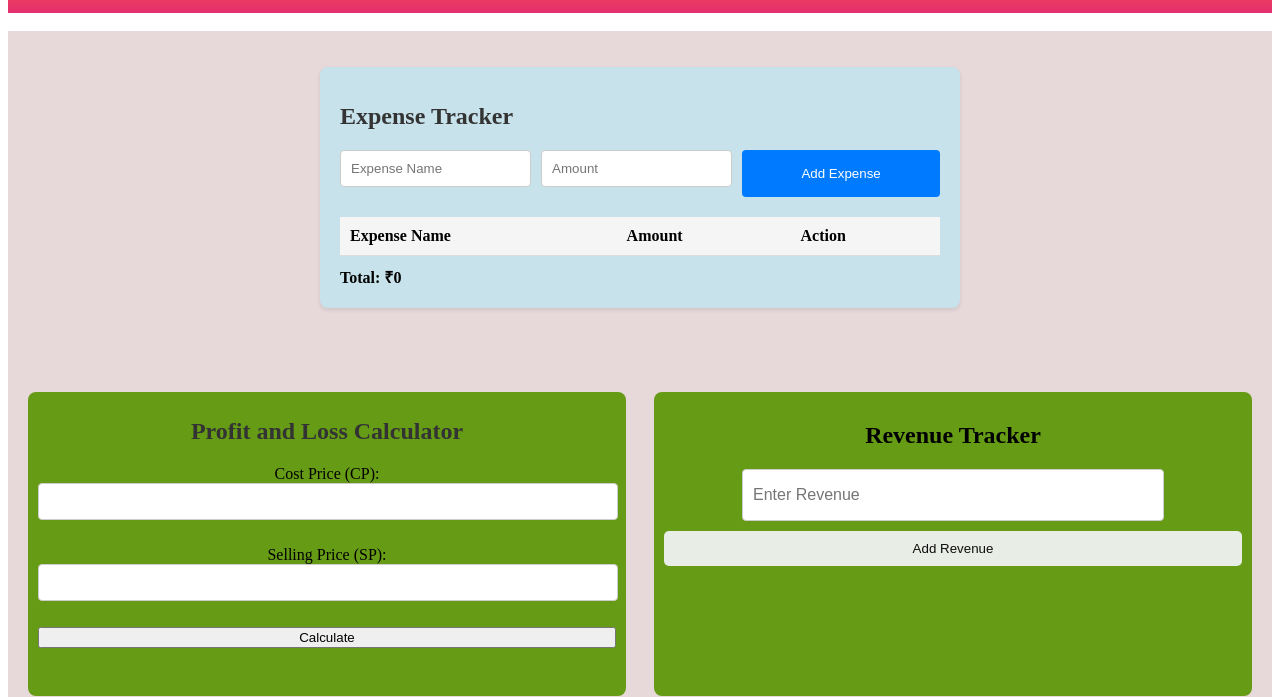
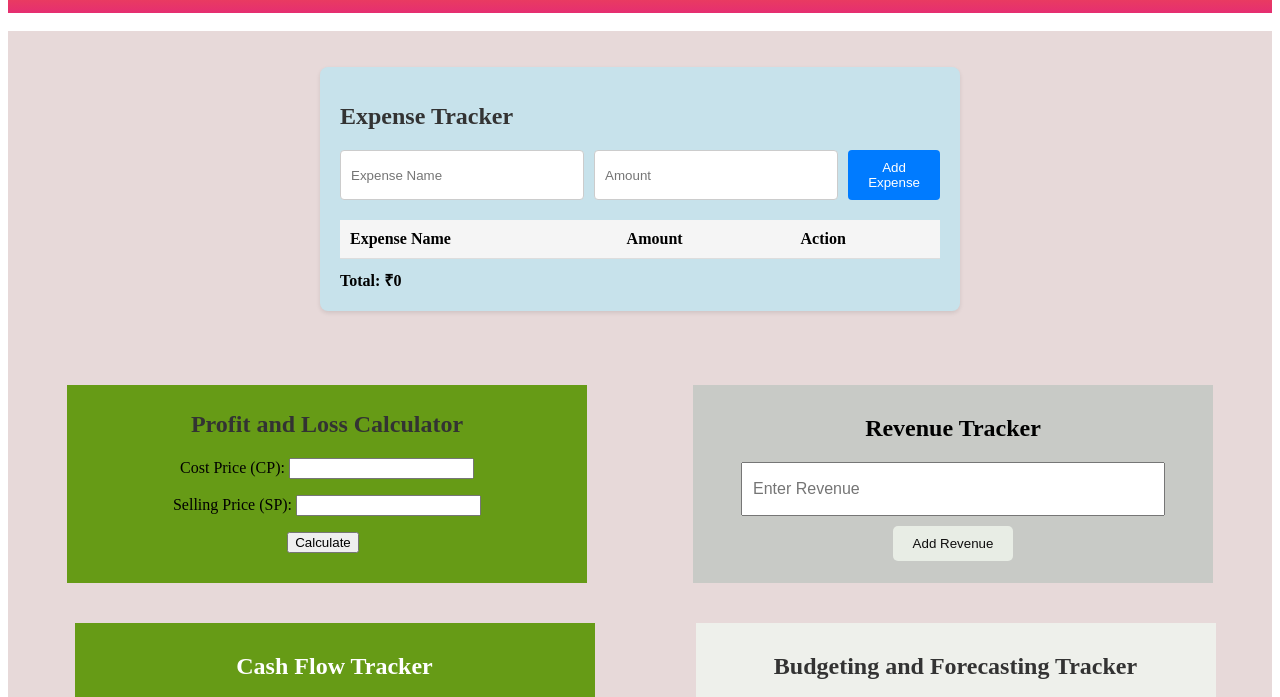
Before and after one commit to shriharimurkute/Trackers, a plain HTML site: page index.html in a window 1280 px wide. Shown: the part 90-787 px from the top of the page. Drawn offline with Linux system fonts and the light colour scheme; a script that the page names is missing.

Commit message:
Update index.html

```diff
--- a/index.html
+++ b/index.html
@@ -296,26 +296,6 @@ button.newpage{
                 width: 90%;
             }
         }
-
-        /* Additional styles for trackers */
-        .plcalculate, .revenue-tracker, .tracker, .tracker1, .tracker2, .tracker3 {
-            text-align: center;
-            background-color: rgb(102, 155, 22);
-            width: 100%; /* Changed to 100% for responsiveness */
-            margin: 10px auto;
-            padding: 10px;
-            border-radius: 8px;
-        }
-        input {
-            width: calc(100% - 20px);
-            padding: 10px;
-            margin-bottom: 10px;
-            border: 1px solid #ccc;
-            border-radius: 4px;
-        }
-        button {
-            width: 100%;
-        }
     </style>
 
 </head>
```
